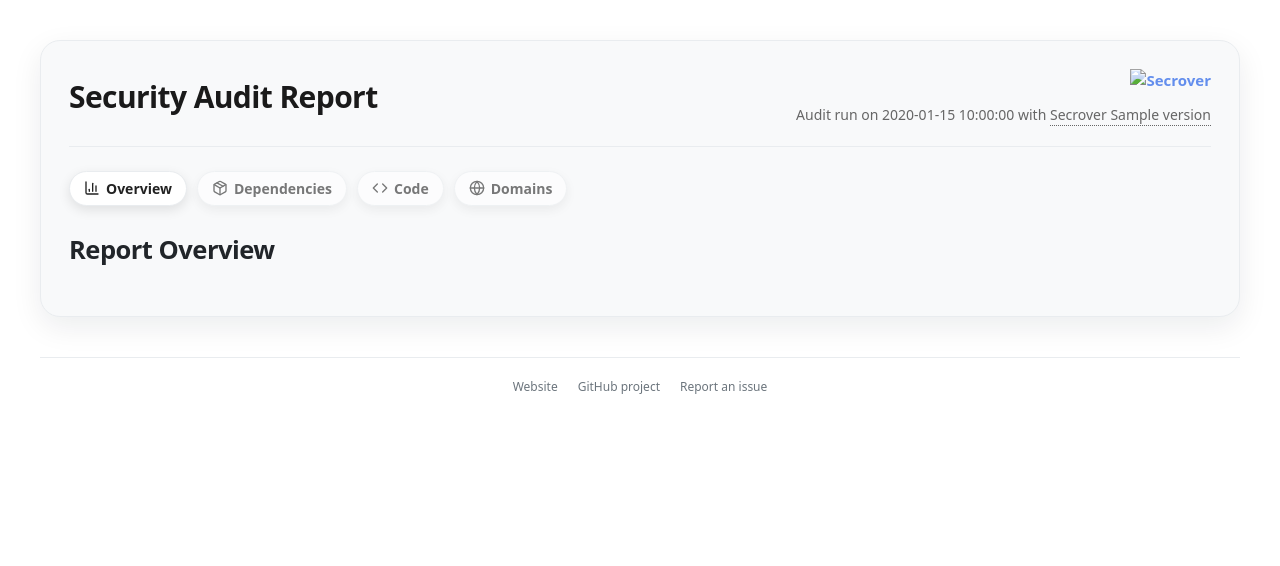
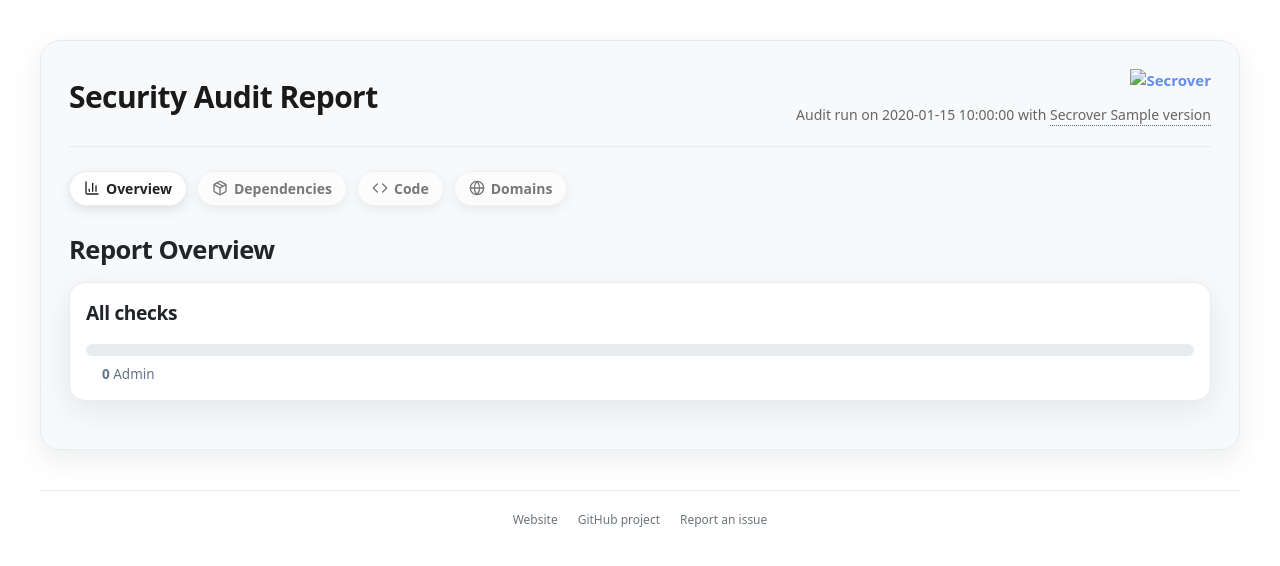
Before and after one commit to Secrover/Secrover, a Python web app: template templates/index.html in a window 1280 px wide. Shown: the top 566 px of the page. Run offline with Jinja, Linux system fonts and the light colour scheme; the template is opened without the code that fills it: most values are stand-ins (such as "Sample title", 1, 10 or a date in 2020).

Commit message:
templates: add severity donuts and global stacked bar to report overview

```diff
--- a/templates/base.html
+++ b/templates/base.html
@@ -116,6 +116,14 @@
                     line-height: 1.2;
                     color: #1a1a1a;
                     overflow-wrap: anywhere;
+
+                    a {
+                        color: inherit;
+
+                        &:hover {
+                            text-decoration: none;
+                        }
+                    }
                 }
             }
             #header-right {
@@ -258,6 +266,29 @@
                 color: #991b1b;
             }
         }
+        .donut {
+            flex-shrink: 0;
+        }
+        .donut-total {
+            font-size: 1.1rem;
+            font-weight: bold;
+            fill: var(--text-color);
+        }
+        .stacked-bar {
+            display: flex;
+            height: 12px;
+            border-radius: 6px;
+            overflow: hidden;
+            background: #e9ecef;
+        }
+        .stacked-seg {
+            height: 100%;
+        }
+        .sev-critical { background-color: #ef4444; }
+        .sev-high { background-color: #f97316; }
+        .sev-moderate { background-color: #eab308; }
+        .sev-low { background-color: #22c55e; }
+        .sev-info { background-color: #3b82f6; }
         .severity-dots {
             display: flex;
             gap: 10px;
@@ -585,9 +616,9 @@
             <div id="project-info">
                 {% if project and 'name' in project %}
                     <p class="report-label">Security Audit Report</p>
-                    <h1 class="project-name">{{ project.name }}</h1>
+                    <h1 class="project-name"><a href="index.html">{{ project.name }}</a></h1>
                 {% else %}
-                    <h1 class="project-name">Security Audit Report</h1>
+                    <h1 class="project-name"><a href="index.html">Security Audit Report</a></h1>
                 {% endif %}
             </div>
             <div id="header-right">
--- a/templates/index.html
+++ b/templates/index.html
@@ -1,14 +1,65 @@
 {% extends "base.html" %}
 
 {% block title %}Report Overview{% endblock %}
+
+{% set sev_colors = {'critical': '#ef4444', 'high': '#f97316', 'moderate': '#eab308', 'low': '#22c55e', 'info': '#3b82f6'} %}
+
+{% macro donut(summary, order, size=80) %}
+    {% set stroke = 10 %}
+    {% set r = (size - stroke) / 2 %}
+    {% set c = 2 * 3.14159265 * r %}
+    {% set total = summary.total | default(0) %}
+    <svg class="donut" width="{{ size }}" height="{{ size }}" viewBox="0 0 {{ size }} {{ size }}" role="img" aria-label="{{ total }} issues">
+        <circle cx="{{ size / 2 }}" cy="{{ size / 2 }}" r="{{ r }}" fill="none" stroke="#e9ecef" stroke-width="{{ stroke }}"/>
+        {% set ns = namespace(offset=0) %}
+        {% for level in order %}
+            {% set count = summary[level] | default(0) %}
+            {% if total > 0 and count > 0 %}
+                {% set frac = count / total %}
+                <circle cx="{{ size / 2 }}" cy="{{ size / 2 }}" r="{{ r }}" fill="none"
+                        stroke="{{ sev_colors.get(level, '#638eed') }}" stroke-width="{{ stroke }}"
+                        stroke-dasharray="{{ (frac * c) | round(3) }} {{ c | round(3) }}"
+                        stroke-dashoffset="{{ (-ns.offset * c) | round(3) }}"
+                        transform="rotate(-90 {{ size / 2 }} {{ size / 2 }})"/>
+                {% set ns.offset = ns.offset + frac %}
+            {% endif %}
+        {% endfor %}
+        <text x="50%" y="52%" text-anchor="middle" dominant-baseline="middle" class="donut-total">{{ total }}</text>
+    </svg>
+{% endmacro %}
 
 {% block content %}
 <section>
     <h1>Report Overview</h1>
 
+    <div class="card mb-20">
+        <h2>All checks</h2>
+        <div class="stacked-bar mb-10">
+            {% for level in global_severity_order %}
+                {% set count = global_severity_summary[level] | default(0) %}
+                {% if count > 0 %}
+                    <div class="stacked-seg sev-{{ level }}" style="width: {{ (count / global_severity_summary.total * 100) | round(2) }}%" title="{{ count }} {{ level }}"></div>
+                {% endif %}
+            {% endfor %}
+        </div>
+        <div class="severity-dots">
+            {% for level in global_severity_order %}
+            <span class="severity-dot">
+                <span class="dot dot-{{ level }}"></span>
+                <span>
+                    <strong>{{ global_severity_summary[level] | default(0) }}</strong>
+                    {{ level.capitalize() }}
+                </span>
+            </span>
+            {% endfor %}
+        </div>
+    </div>
+
     <div class="overview-container">
         {% if enabled_checks.dependencies and dependencies_summary %}
             <div class="card">
+                <div class="d-flex d-justify-between">
+                    <div>
                         <h2>Dependencies</h2>
                         <div class="mb-20">
                             <div class="count">{{ dependencies_summary.nbRepos }}</div>
@@ -27,10 +78,15 @@
                             {% endif %}
                         </div>
                     </div>
+                    {{ donut(dependencies_summary, dependencies_severity_order) }}
+                </div>
+            </div>
         {% endif %}
 
         {% if enabled_checks.code and code_summary %}
             <div class="card">
+                <div class="d-flex d-justify-between">
+                    <div>
                         <h2>Code</h2>
                         <div class="mb-20">
                             <div class="count">{{ code_summary.nbRepos }}</div>
@@ -41,10 +97,15 @@
                             <strong>{{ code_summary.total }}</strong> {{ code_summary.total | pluralize('vulnerability') }}
                         </a>
                     </div>
+                    {{ donut(code_summary, code_severity_order) }}
+                </div>
+            </div>
         {% endif %}
 
         {% if enabled_checks.domains and domains_summary %}
             <div class="card">
+                <div class="d-flex d-justify-between">
+                    <div>
                         <h2>Domains</h2>
                         <div class="mb-20">
                             <div class="count">{{ domains_summary.nbDomains }}</div>
@@ -55,6 +116,9 @@
                             <strong>{{ domains_summary.total }}</strong> {{ domains_summary.total | pluralize('vulnerability') }}
                         </a>
                     </div>
+                    {{ donut(domains_summary, domains_severity_order) }}
+                </div>
+            </div>
         {% endif %}
     </div>
 </section>
```
Also changed, not shown: main.py (+12 -1 lines), CHANGELOG.md. Lines whose indentation alone changed are shown as unchanged.
